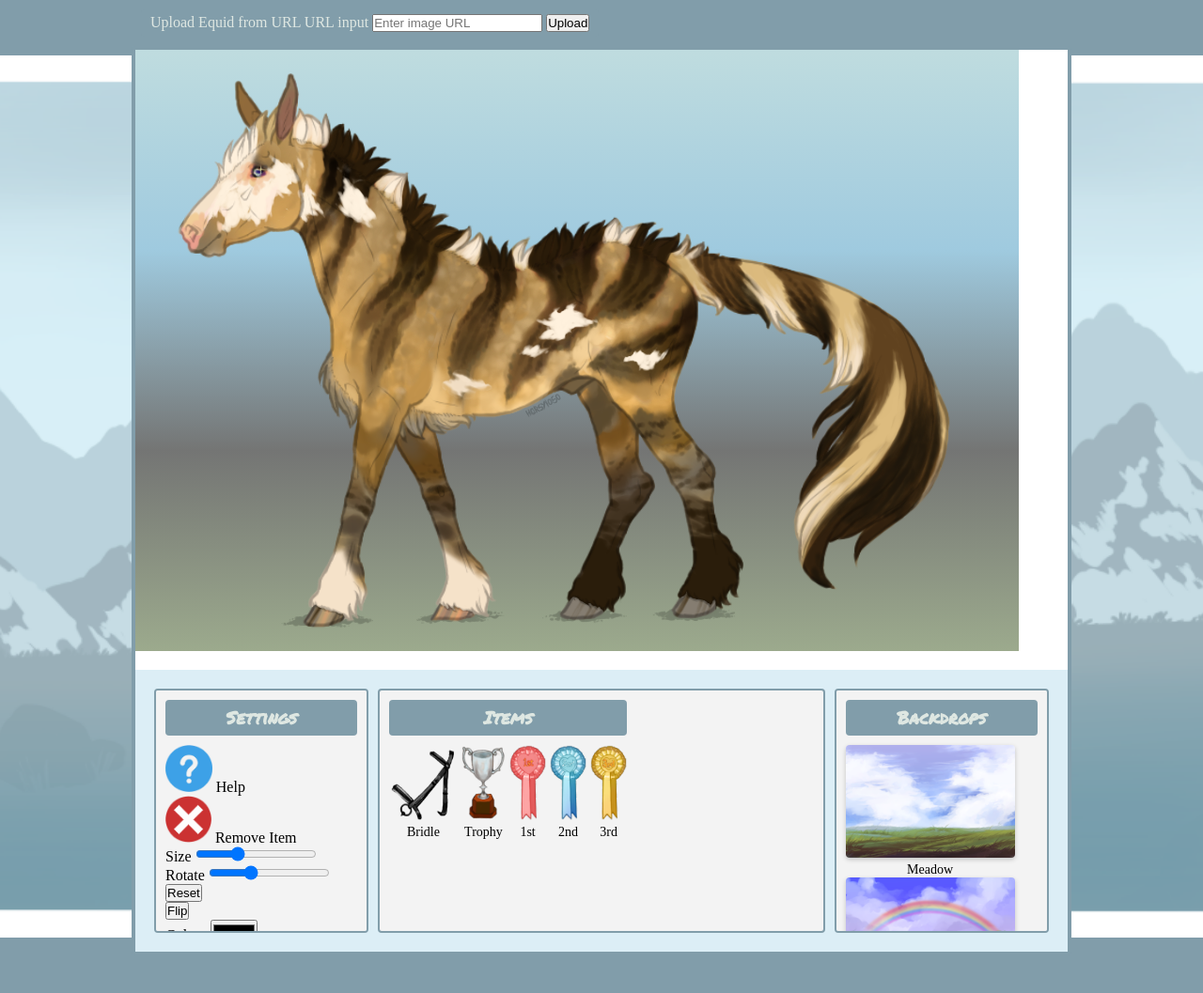
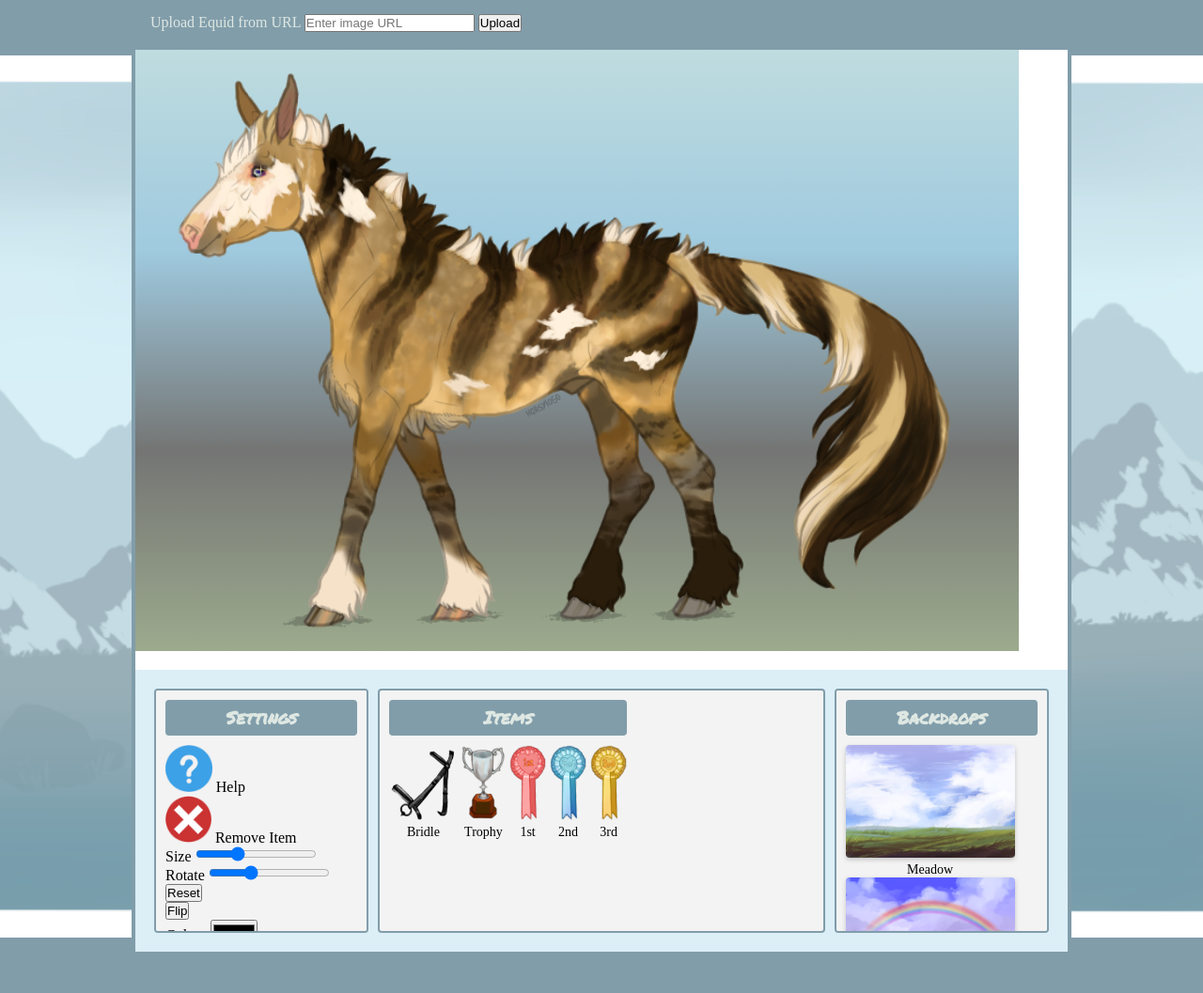
Before and after one commit to flyteck/wmedressupgame, a plain HTML site: page index.html in a window 1280 px wide. Shown: the whole page at 94% size. Drawn offline with Linux system fonts and the light colour scheme; a web font is replaced by a local one.

Commit message:
update label for url upload

```diff
--- a/index.html
+++ b/index.html
@@ -13,8 +13,8 @@
 <!--contains entire game window-->
 	<div class="wrapper">
 <!--		drop down selector to choose user equid todo: implement this functionality-->
-		<div id="dropdown">Upload Equid from URL
-		<label> URL input <input type="url" id="equid-url-input" placeholder="Enter image URL" /></label>
+		<div id="dropdown">
+		<label>Upload Equid from URL <input type="url" id="equid-url-input" placeholder="Enter image URL" /></label>
 		<button id="upload-button">Upload</button></div>
 
 <!--	wrapper that contains dressup game-->
```
